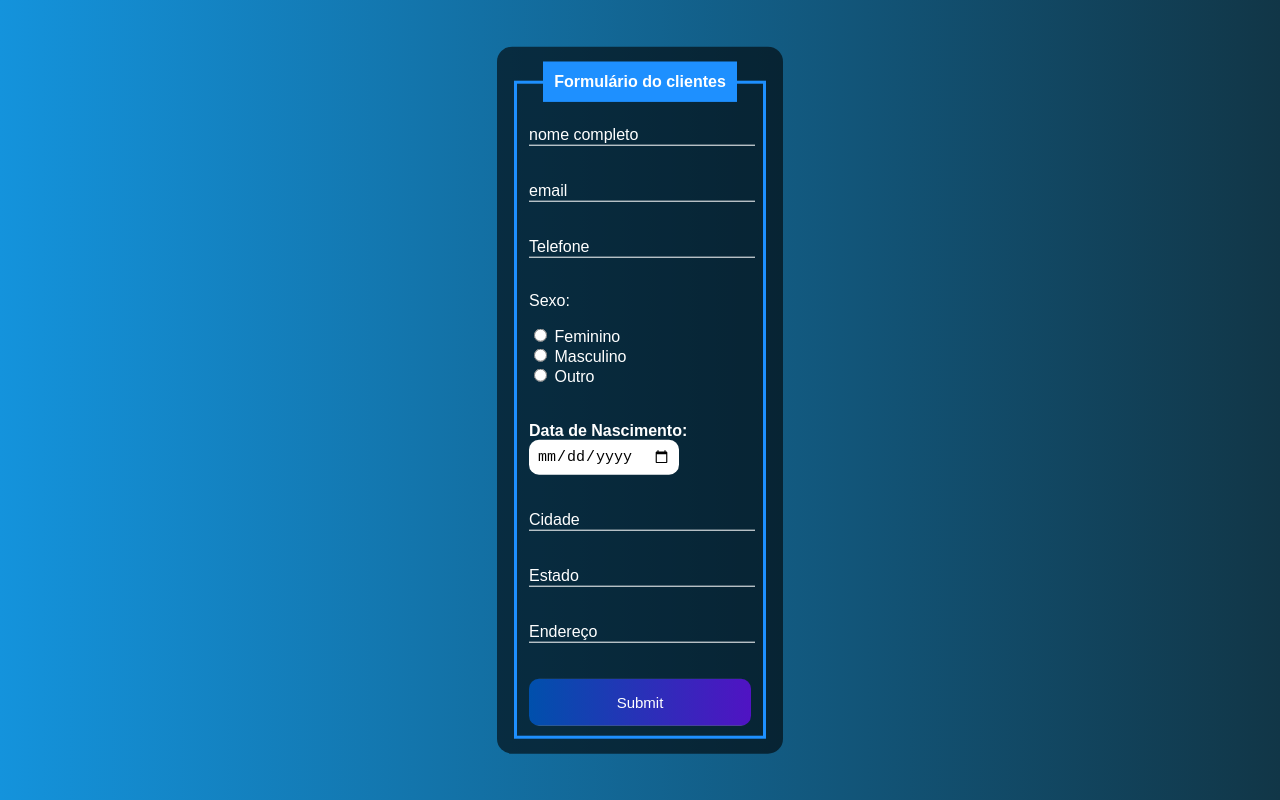
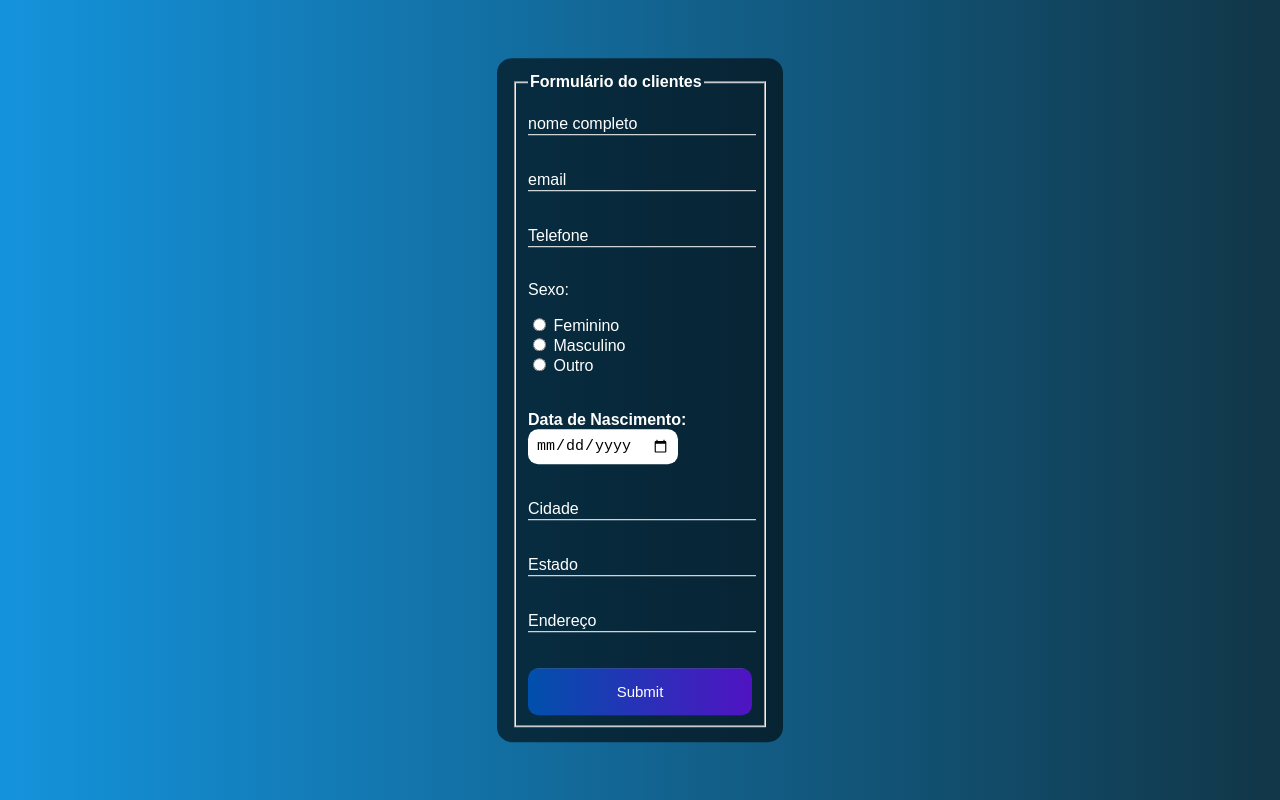
Before and after one commit to alvarodesouzamoretti/formul-rio-01, a plain HTML site: page index.html in a window 1280 px wide. Drawn offline with Linux system fonts and the light colour scheme.

Commit message:
Update index.html

```diff
--- a/index.html
+++ b/index.html
@@ -1,5 +1,5 @@
 <!DOCTYPE html>
-<html lang="en">
+<html lang="pt-pr">
 <head>
     <meta charset="UTF-8">
     <meta name="viewport" content="width=device-width, initial-scale=1.0">
@@ -19,10 +19,10 @@
                   border-radius: 15px;
                   width: 20% ;
             }
-            fieldset{
+            .fieldset{
                 border: 3px solid dodgerblue;
             }
-            legend{
+            .legend{
                 border: 1px solid dodgerblue;
                 padding: 10px ;
                 text-align: center;
```
